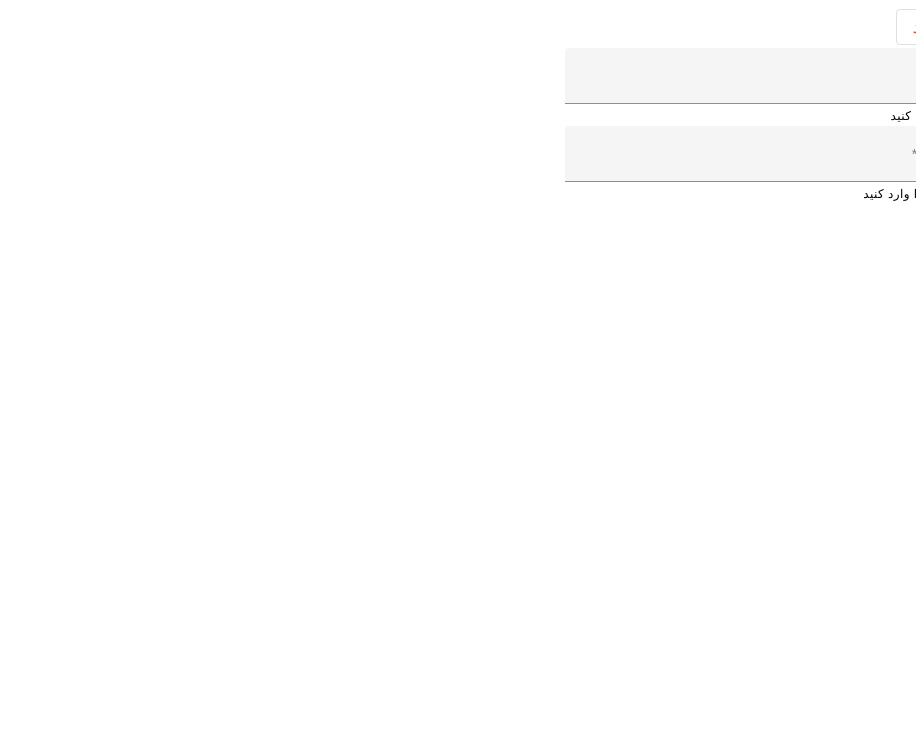
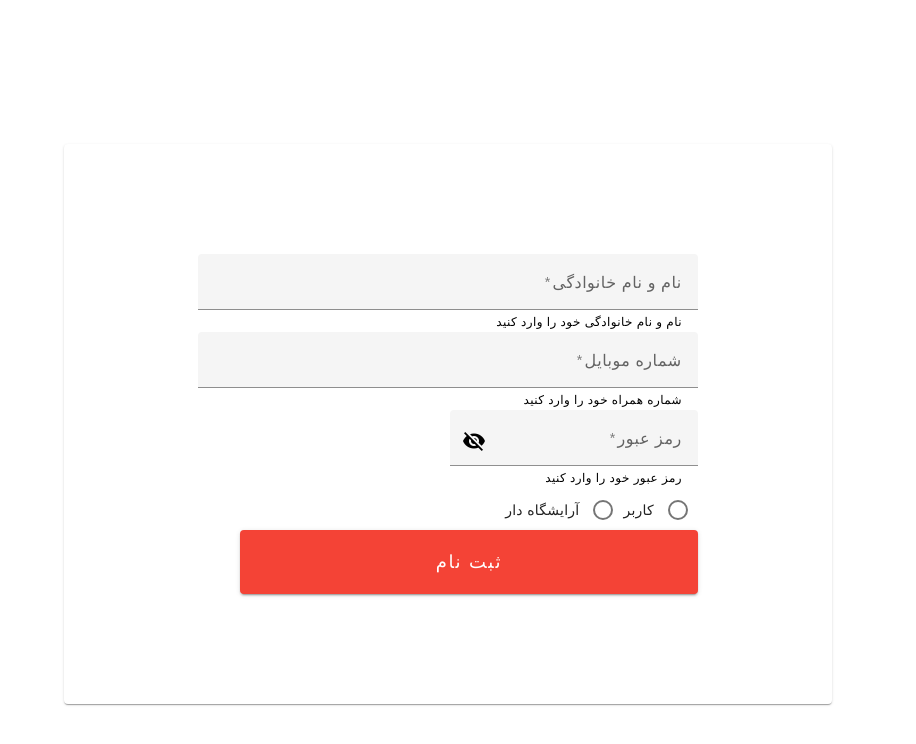
Before and after one commit to arya811/Novin.Arayeshyar.Frontend, an Angular app: page /register in a window 1280 px wide. Shown: the top 744 px of the page, without its empty margins (364-1280 px from the left). Built offline with nearby package versions, Linux system fonts and the light colour scheme.

Commit message:
login and register

```diff
--- a/src/app/+pages/login/login.component.scss
+++ b/src/app/+pages/login/login.component.scss
@@ -34,11 +34,11 @@
   height: 60vh;
   margin-right: auto;
   margin-left: auto;
-  width: 35vw;
+  width: 40vw;
   margin-top: 12vh;
 }
 .button {
-  width: 100%;
+  width: 35vw;
   height: 9vh;
   font-size: large;
 }
--- a/src/app/+pages/login/register/register.component.html
+++ b/src/app/+pages/login/register/register.component.html
@@ -1,22 +1,73 @@
-<button mat-icon-button color="warn" aria-label="Example icon button with a menu icon">
+<button
+  mat-icon-button
+  color="warn"
+  aria-label="Example icon button with a menu icon"
+>
   <mat-icon>menu</mat-icon>
 </button>
-     <button [routerLink]="'/home'" mat-icon-button color="primary" aria-label="Example icon button with a home icon">
+<button
+  [routerLink]="'/home'"
+  mat-icon-button
+  color="primary"
+  aria-label="Example icon button with a home icon"
+>
   <mat-icon>home</mat-icon>
 </button>
-<button [routerLink]="'/login'" mat-stroked-button color="warn" class="login">ورود</button>
+<button [routerLink]="'/login'" mat-stroked-button color="warn" class="login">
+  ورود
+</button>
+<mat-card class="example-card">
   <form [formGroup]="registerForm" class="login-form">
          <mat-form-field class="login-full-width">
+           <mat-label>نام و نام خانوادگی</mat-label>
+           <input
+             type="text"
+             matInput
+             formControlName="title"
+             placeholder="مثال: آریا محمدی"
+           />
+           <mat-hint>نام و نام خانوادگی خود را وارد کنید</mat-hint>
+         </mat-form-field>
+         <mat-form-field class="login-full-width">
       <mat-label>شماره موبایل</mat-label>
-      <input type="text" matInput formControlName="mobile" [errorStateMatcher]="matcher"
-             placeholder="مثال: 09xxxxxxxx">
+      <input
+        type="text"
+        matInput
+        formControlName="mobile"
+        [errorStateMatcher]="matcher"
+        placeholder="مثال: 09xxxxxxxx"
+      />
       <mat-hint>شماره همراه خود را وارد کنید</mat-hint>
     </mat-form-field>
-    <mat-form-field class="login-full-width">
-      <mat-label>نام و نام خانوادگی</mat-label>
-      <input type="text" matInput formControlName="title"
-             placeholder="مثال: آریا محمدی">
-      <mat-hint>نام و نام خانوادگی خود را وارد کنید</mat-hint>
+    <mat-form-field class="password">
+       <mat-label>رمز عبور</mat-label>
+       <input
+       matInput
+       formControlName="password"
+       [type]="hide ? 'password' : 'text'"
+       [errorStateMatcher]="matcher"
+       />
+       <mat-hint>رمز عبور خود را وارد کنید</mat-hint>
+       <button
+       mat-icon-button
+       matSuffix
+       (click)="hide = !hide"
+       [attr.aria-label]="'Hide password'"
+       [attr.aria-pressed]="hide"
+       >
+       <mat-icon>{{ hide ? "visibility_off" : "visibility" }}</mat-icon>
+</button>
 </mat-form-field>
-    <button [routerLink]="'/register'" mat-raised-button color="warn" >ثبت نام</button>
+<td><mat-form-field *ngIf="" class="name">
+    <mat-label>نام آرایشگاه</mat-label>
+    <input matInput>
+  </mat-form-field></td>
+    <mat-radio-group aria-label="Select an option">
+         <mat-radio-button value="1">کاربر</mat-radio-button>
+         <mat-radio-button value="2">آرایشگاه دار</mat-radio-button>
+       </mat-radio-group>
+    <button [routerLink]="'/register'" mat-raised-button color="warn" class="button">
+      ثبت نام
+    </button>
   </form>
+</mat-card>
--- a/src/app/+pages/login/register/register.component.scss
+++ b/src/app/+pages/login/register/register.component.scss
@@ -7,7 +7,28 @@
 .login-full-width {
   width: 100%;
 }
-  .login{
+.login {
   margin-top: -2vh;
   font-size: large;
 }
+.example-card {
+  display: flex;
+  justify-content: center;
+  align-items: center;
+  height: 70vh;
+  margin-right: auto;
+  margin-left: auto;
+  width: 60vw;
+  margin-top: 12vh;
+}
+.button {
+  font-size: large;
+  width: 35.8vw;
+  height: 8vh;
+}
+.name {
+  display: flex;
+  margin-right: 20vw;
+  margin-top: -11.7vh;
+  width: 15.8vw;
+}
--- a/src/app/+pages/login/register/register.component.ts
+++ b/src/app/+pages/login/register/register.component.ts
@@ -17,11 +17,26 @@ import { ErrorStateMatcher } from '@angular/material/core';
 export class RegisterComponent {
   constructor(private fb: FormBuilder) {}
   registerForm = this.fb.group({
-    type: ['', Validators.required],
-    mobile: ['', Validators.required],
+    mobile: [
+      '',
+      [
+        Validators.required,
+        Validators.maxLength(11),
+        Validators.pattern(/^09\d{9}$/),
+      ],
+    ],
+    password: [
+      '',
+      [
+        Validators.required,
+        Validators.minLength(8),
+      ],
+    ],
     title: ['', Validators.required],
+
   });
   matcher = new MyErrorStateMatcher();
+  hide = true;
 }
 
 export class MyErrorStateMatcher implements ErrorStateMatcher {
--- a/src/app/app.module.ts
+++ b/src/app/app.module.ts
@@ -13,6 +13,7 @@ import { RegisterComponent } from './+pages/login/register/register.component';
 import {MatIconModule} from '@angular/material/icon';
 import { HomeComponent } from './+pages/login/home/home.component';
 import {MatCardModule} from '@angular/material/card';
+import {MatRadioModule} from '@angular/material/radio';
 
 
 @NgModule({
@@ -20,7 +21,7 @@ import {MatCardModule} from '@angular/material/card';
     AppComponent,
     LoginComponent,
     RegisterComponent,
-    HomeComponent
+    HomeComponent,
   ],
   imports: [
     BrowserModule,
@@ -31,7 +32,8 @@ import {MatCardModule} from '@angular/material/card';
     MatInputModule,
     MatButtonModule,
     MatIconModule,
-    MatCardModule
+    MatCardModule,
+    MatRadioModule
 
   ],
   providers: [],
```
Also changed, not shown: src/app/app-routing.module.ts (+8 -7 lines). Lines whose indentation alone changed are shown as unchanged.
